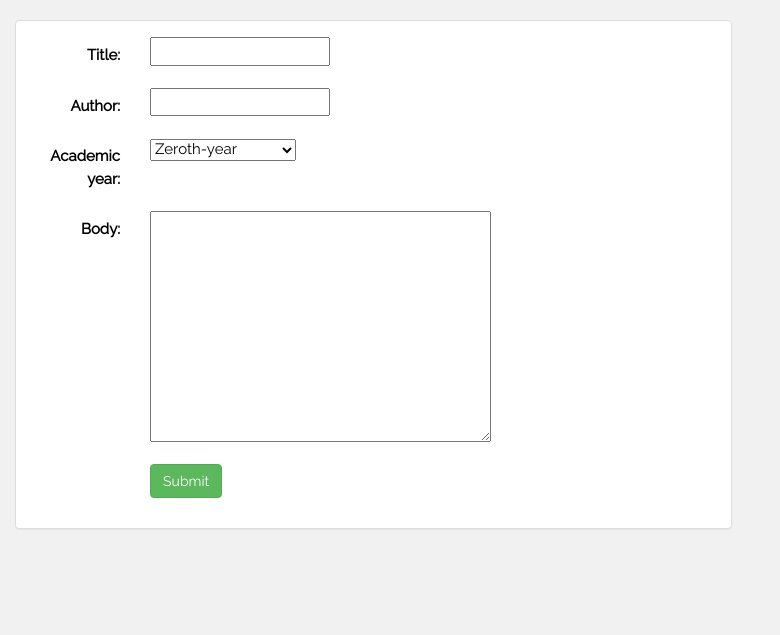
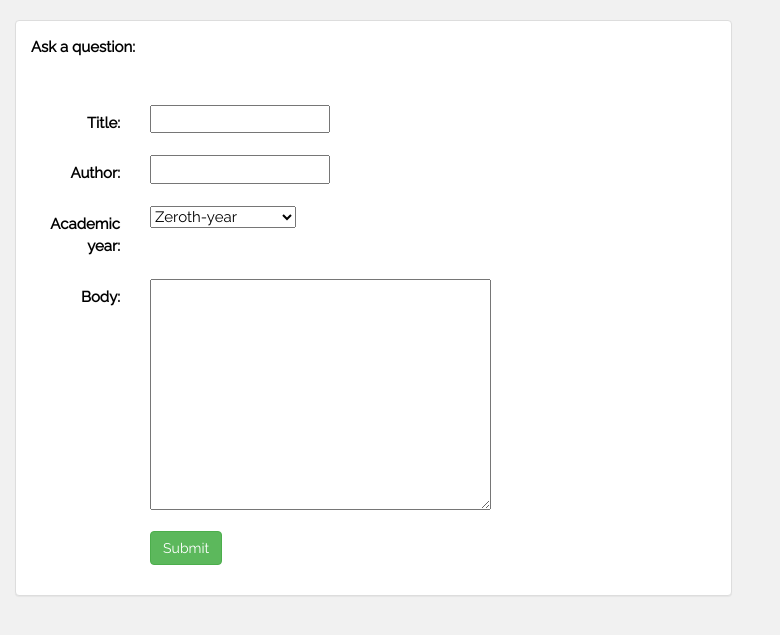
Before and after one commit to RaunakSingha/AskNITDGP, a Django app: page /posts/add/ in a window 1280 px wide. Shown: the part 52-687 px from the top of the page, without its empty margins (0-780 px from the left). Run offline with Django 3.2, Linux system fonts and the light colour scheme; some libraries are stand-ins or nearby versions.

Commit message:
Modified post_form.html

```diff
--- a/blog/templates/blog/post_form.html
+++ b/blog/templates/blog/post_form.html
@@ -3,13 +3,11 @@
 
 {% block body %}
 <div class="container-fluid">
-
     <div class="row">
-
         <div class="col-sm-12 col-md-7">
-
             <div class="panel panel-default">
                 <div class="panel-body">
+                <strong>Ask a question:</strong><br><br><br>
                     <form class="form-horizontal" action="" method="post" enctype="multipart/form-data">
                     {% csrf_token %}
                     {% for field in form %}
```
